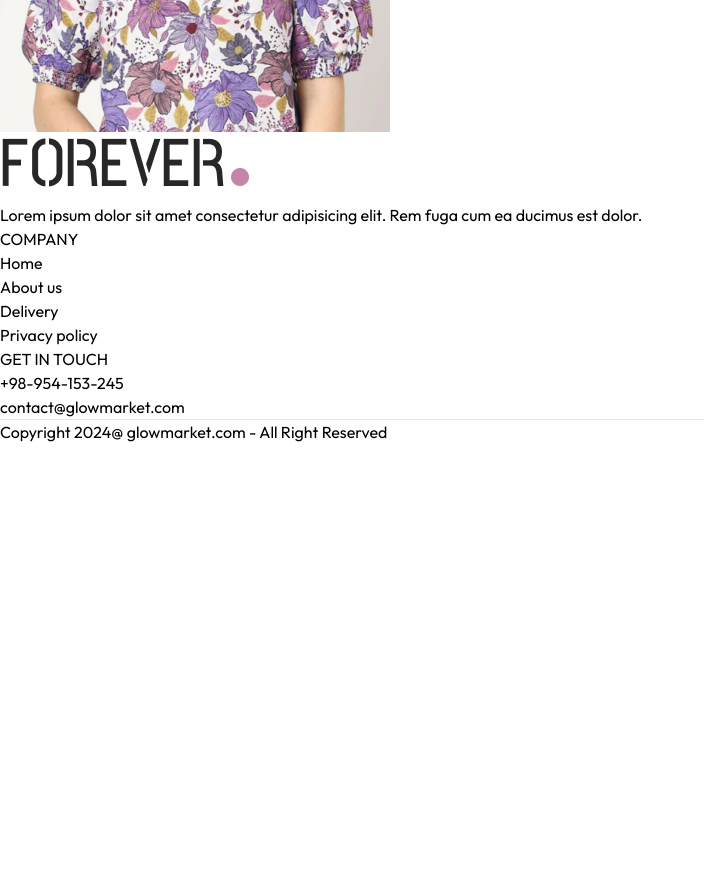
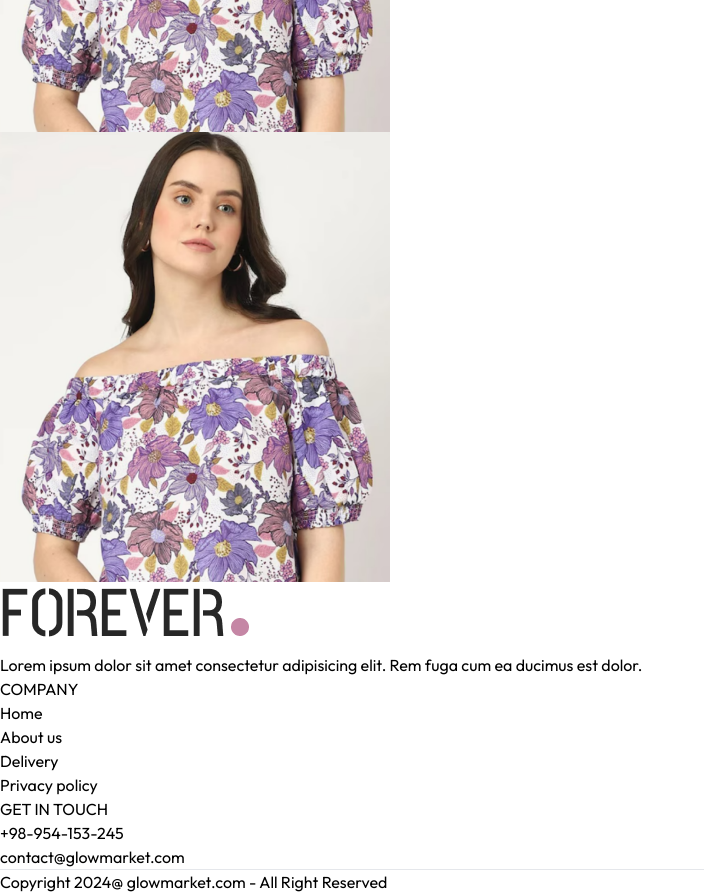
Before and after one commit to GhMamadreza84/E-Commerce-Shop-Front, a React (Vite) app: page /product/aaaaa in a window 1280 px wide. Shown: the part 840-1734 px from the top of the page, without its empty margins (0-704 px from the left). Before the commit the page ends 1284 px from the top, so only its background shows below. Built offline with nearby package versions, Linux system fonts and the light colour scheme.

Commit message:
i create div section for show biggest image and pass image state to image src in product page

```diff
--- a/src/pages/Product.jsx
+++ b/src/pages/Product.jsx
@@ -35,7 +35,9 @@ const Product = () => {
               ))
             }
           </div>
-          <div className=""></div>
+          <div className="">
+            <img src={image} alt="" />
+          </div>
         </div>
       </div>
     </div>
```
